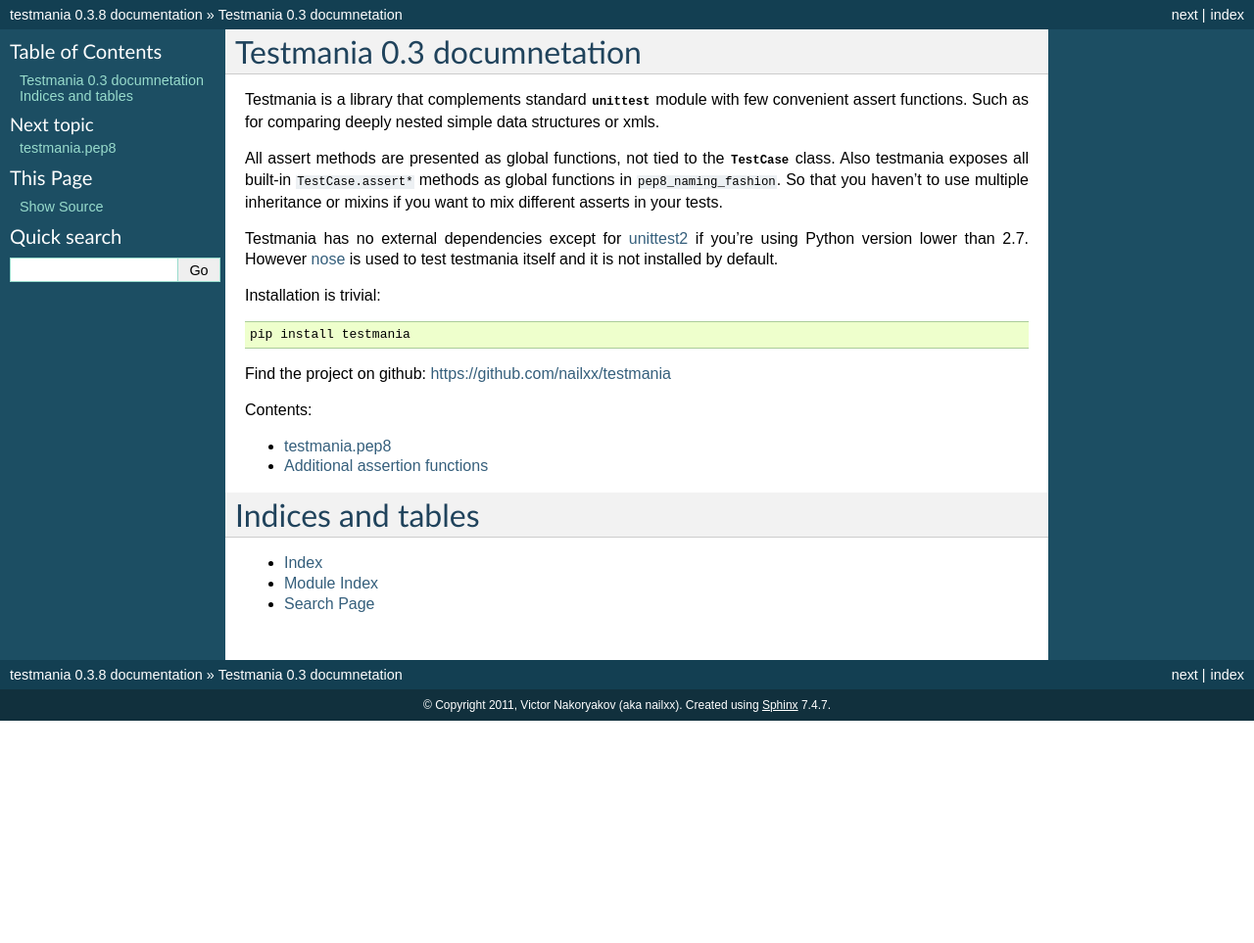
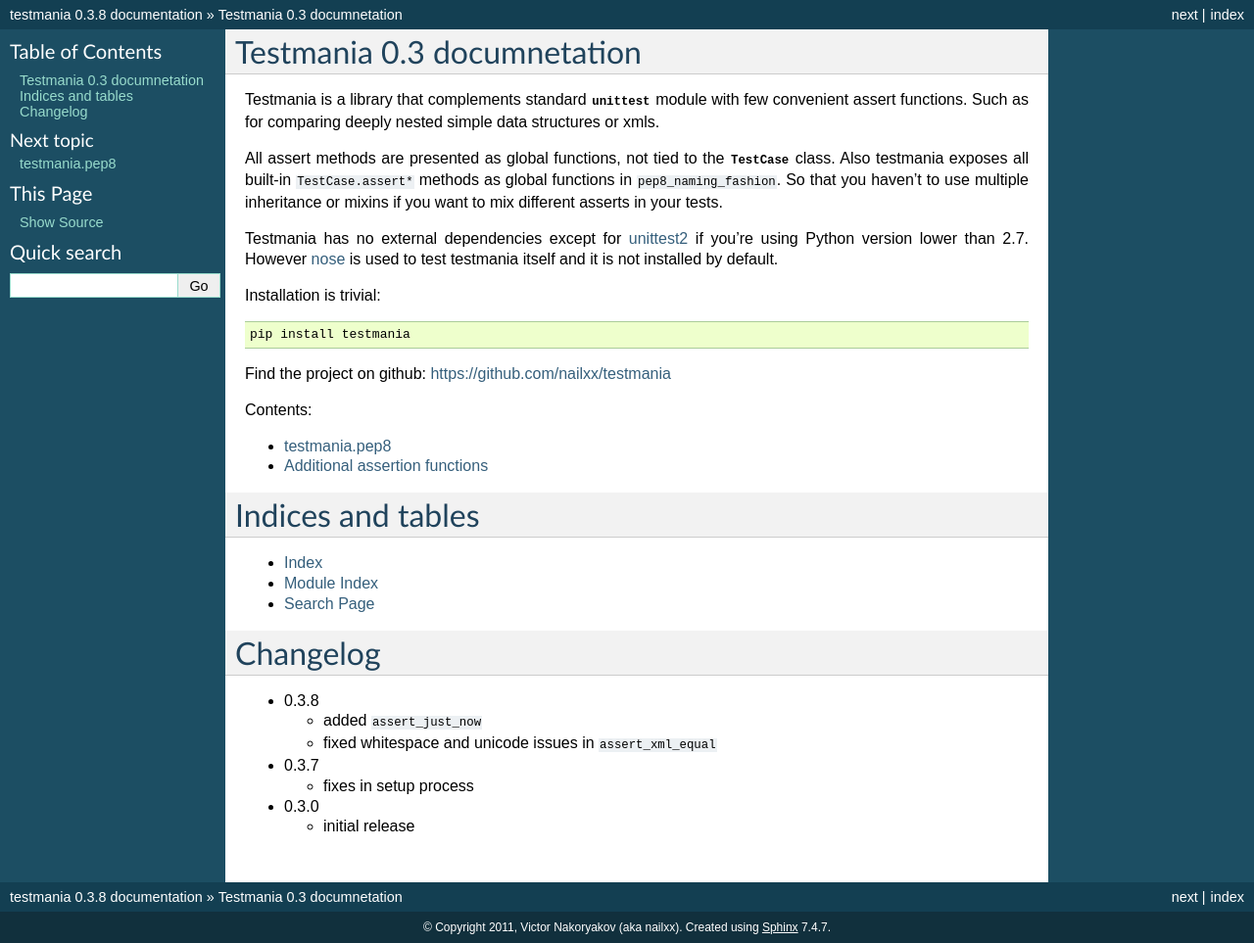
Before and after one commit to nkrkv/testmania, a Sphinx documentation site: the page built from doc/index.rst, in a window 1280 px wide. Shown: the whole page at 98% size. Built offline with Sphinx 7.4.7, drawn with Linux system fonts in a browser that asks for light colours; before the commit the page ends 900 px from its top, so only the background shows below that.

Commit message:
+ changelog

```diff
--- a/doc/index.rst
+++ b/doc/index.rst
@@ -36,3 +36,19 @@
 * :ref:`genindex`
 * :ref:`modindex`
 * :ref:`search`
+
+Changelog
+=========
+
+* 0.3.8
+
+  * added ``assert_just_now``
+  * fixed whitespace and unicode issues in ``assert_xml_equal``
+
+* 0.3.7
+
+  * fixes in setup process
+
+* 0.3.0
+
+  * initial release
```
